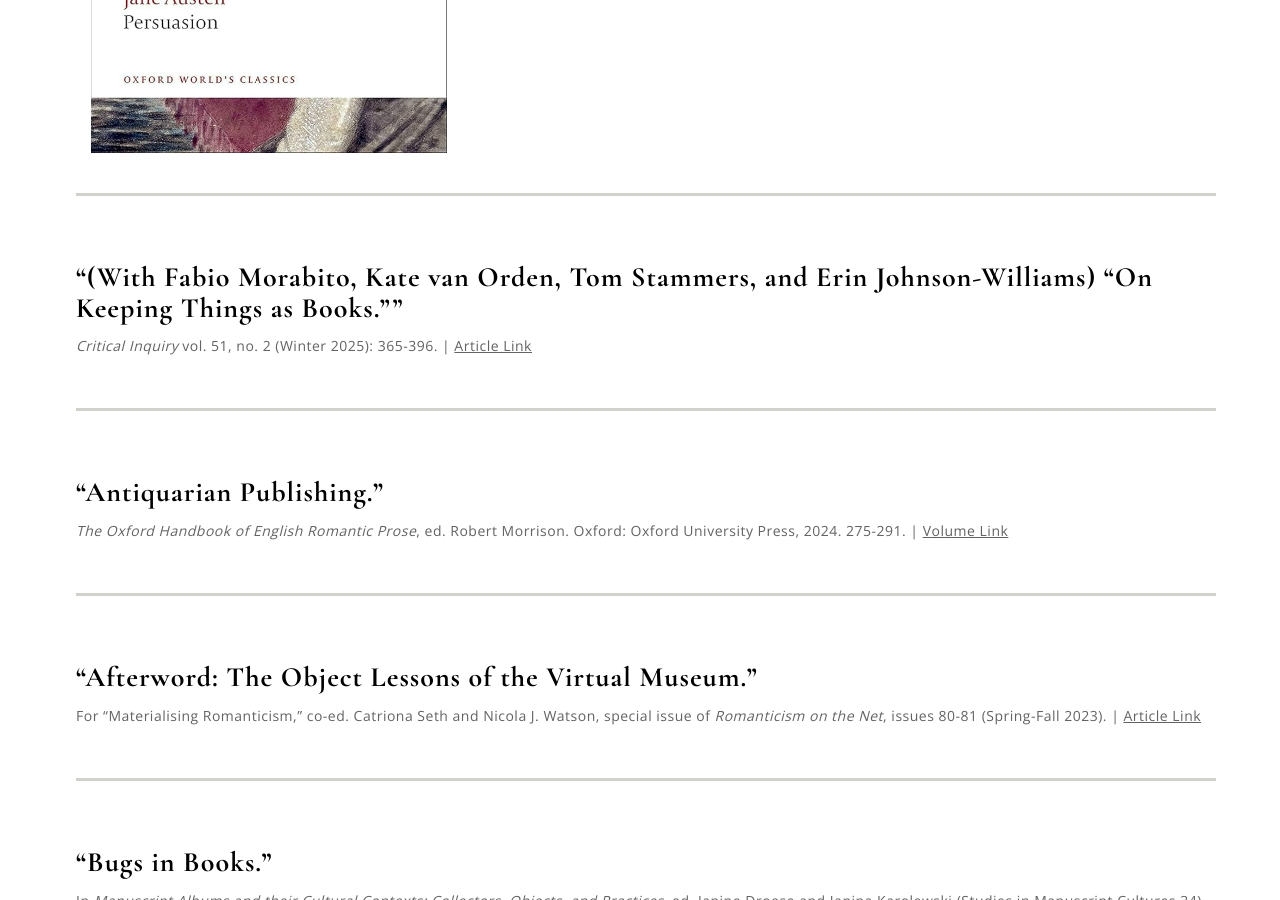
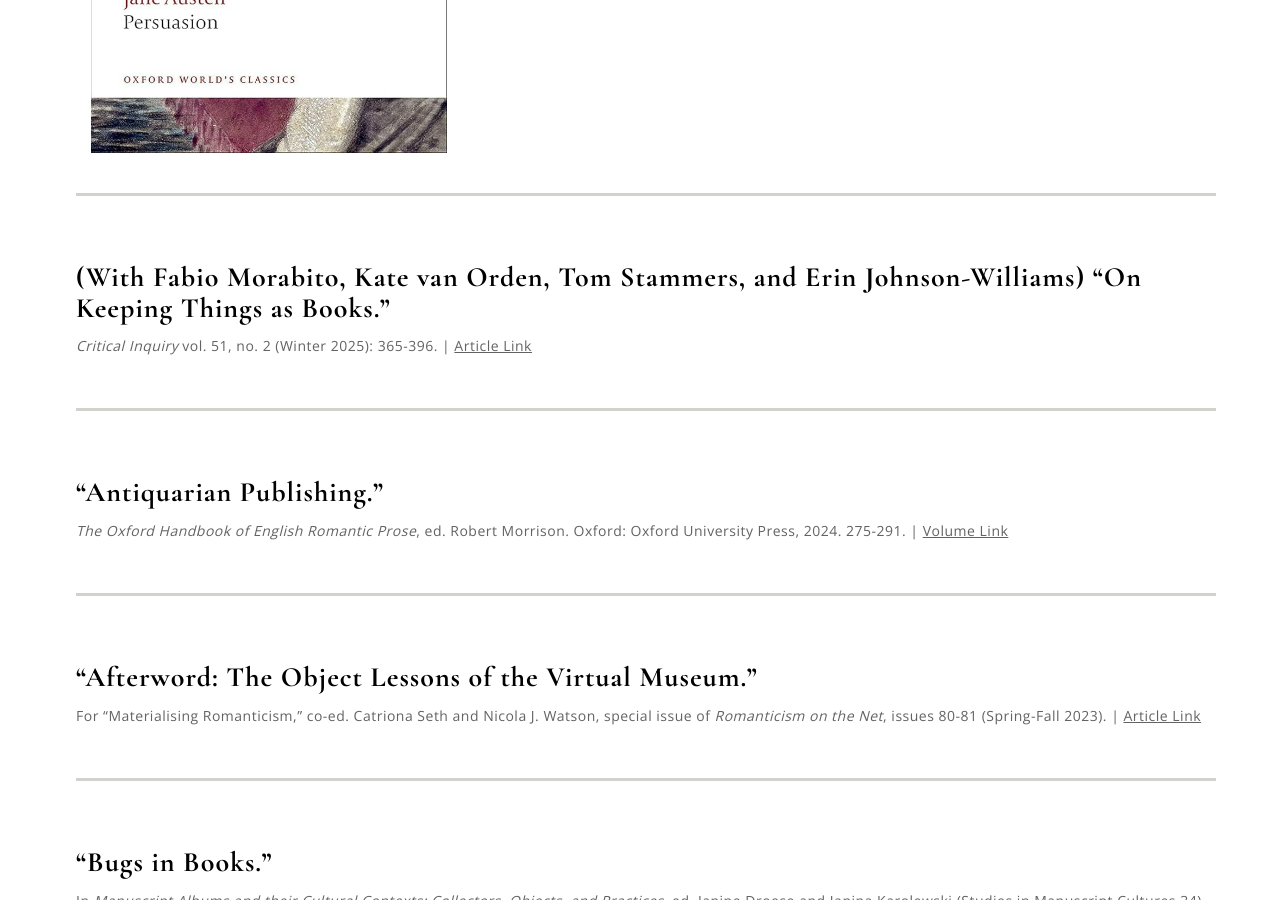
Before and after one commit to ceyingst/DLSite, a Jekyll site: the page built from work.html, in a window 1280 px wide and 900 px high, scrolled down 9514 px. Built offline with Jekyll 4.4.1, drawn with Linux system fonts in a browser that asks for light colours; nearby versions of some CDN libraries; some web fonts are replaced.

Commit message:
fix formatting

```diff
--- a/_data/articles.yml
+++ b/_data/articles.yml
@@ -1,5 +1,5 @@
 
-- name: “(With Fabio Morabito, Kate van Orden, Tom Stammers, and Erin Johnson-Williams) <q>On Keeping Things as Books.</q>”
+- name: (With Fabio Morabito, Kate van Orden, Tom Stammers, and Erin Johnson-Williams) <q>On Keeping Things as Books.</q>
   publisher: "<em>Critical Inquiry</em> vol. 51, no. 2 (Winter 2025): 365-396."
   url: https://www.journals.uchicago.edu/doi/abs/10.1086/732926
   urlname: Article Link
```
